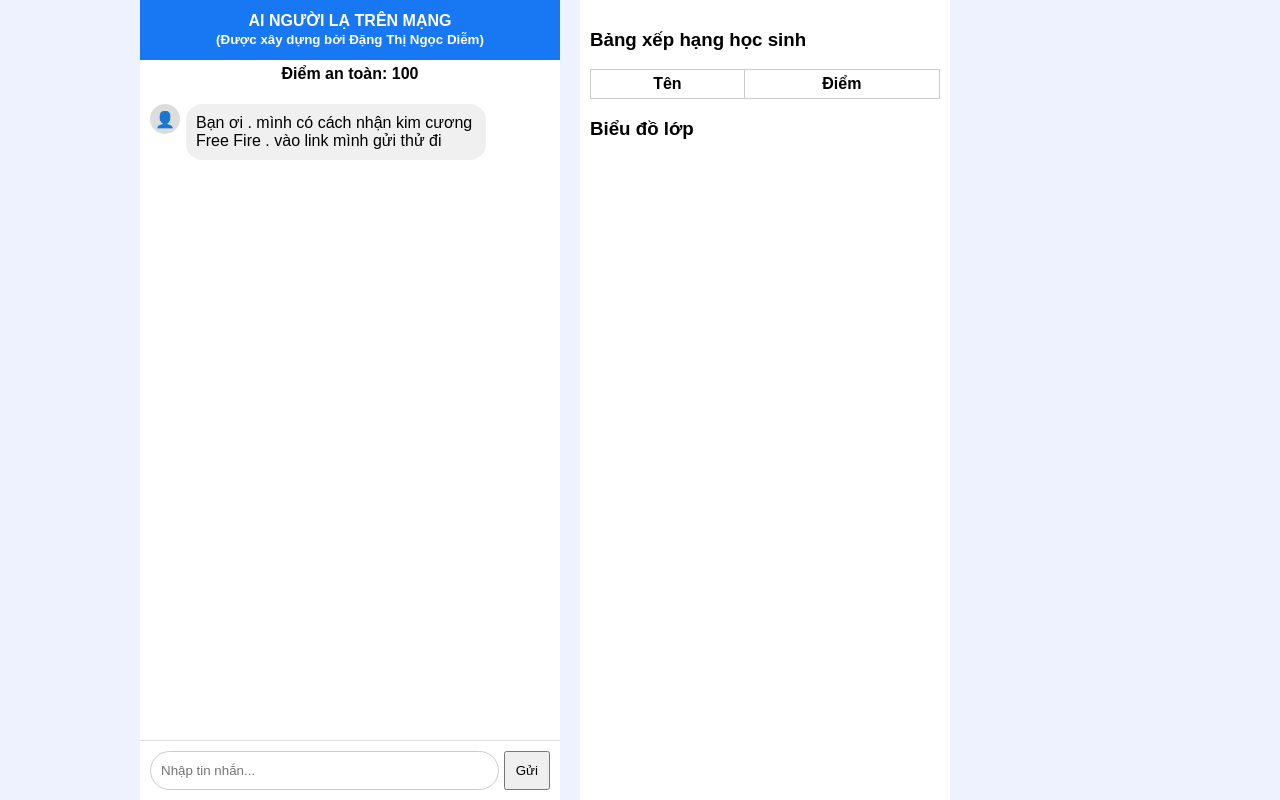
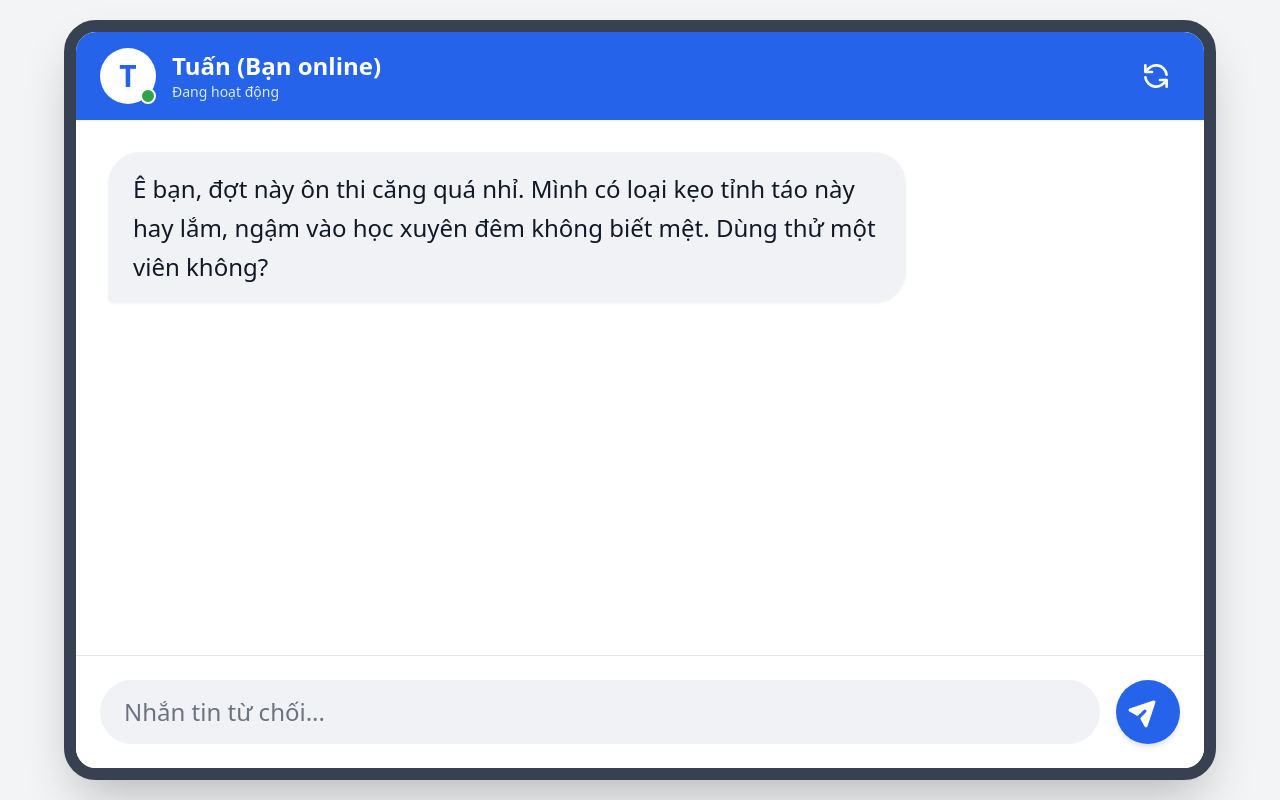
Before and after one commit to colien11111-ux/NGUOI_LA_TREN_MANG, a plain HTML site: page index.html in a window 1280 px wide. Drawn offline with nearby package versions, Linux system fonts and the light colour scheme.

Commit message:
Update index.html for layout and style enhancements
Refactor HTML structure and styles for improved layout and responsiveness.

```diff
--- a/index.html
+++ b/index.html
@@ -1,474 +1,198 @@
 <!DOCTYPE html>
 <html lang="vi">
 <head>
+    <meta charset="UTF-8">
+    <meta name="viewport" content="width=device-width, initial-scale=1.0">
+    <title>SafeShield - Kỹ Năng Từ Chối</title>
+    <script src="https://cdn.tailwindcss.com"></script>
+    <style>
+        @keyframes fadeIn {
+            from { opacity: 0; transform: translateY(10px); }
+            to { opacity: 1; transform: translateY(0); }
+        }
+        /* Tùy chỉnh thanh cuộn cho đẹp mắt */
+        ::-webkit-scrollbar { width: 8px; }
+        ::-webkit-scrollbar-track { background: transparent; }
+        ::-webkit-scrollbar-thumb { background: #cbd5e1; border-radius: 10px; }
+        ::-webkit-scrollbar-thumb:hover { background: #94a3b8; }
+    </style>
+</head>
+<body class="bg-gray-100 h-screen flex justify-center items-center font-sans p-6">
 
-<meta charset="UTF-8">
-<meta name="viewport" content="width=device-width,initial-scale=1">
+<!-- Khung giả lập thiết bị -->
+<div class="w-full max-w-6xl h-[95vh] flex flex-col bg-white rounded-[2rem] overflow-hidden relative border-[12px] border-[#374151] shadow-2xl">
 
-<title>AI An Toàn Mạng - Đặng Thị Ngọc Diễm</title>
+    <!-- Header -->
+    <div class="bg-[#2563eb] text-white py-4 px-6 flex-none flex items-center justify-between z-10 shadow-sm">
+        <div class="flex items-center gap-4">
+            <!-- Avatar -->
+            <div class="relative">
+                <div class="w-14 h-14 bg-white rounded-full flex items-center justify-center text-[#2563eb] text-3xl font-bold">
+                    T
+                </div>
+                <!-- Dấu chấm xanh online -->
+                <div class="absolute bottom-0 right-0 w-4 h-4 bg-[#31a24c] border-2 border-white rounded-full"></div>
+            </div>
+            <!-- Thông tin -->
+            <div>
+                <h1 class="text-2xl font-bold">Tuấn (Bạn online)</h1>
+                <p class="text-sm text-blue-100">Đang hoạt động</p>
+            </div>
+        </div>
+        <!-- Nút Tải lại -->
+        <button onclick="location.reload()" class="p-2 hover:bg-blue-700 rounded-full transition-colors" title="Làm mới cuộc trò chuyện">
+            <svg class="w-8 h-8 text-white" fill="none" stroke="currentColor" viewBox="0 0 24 24"><path stroke-linecap="round" stroke-linejoin="round" stroke-width="2" d="M4 4v5h.582m15.356 2A8.001 8.001 0 004.582 9m0 0H9m11 11v-5h-.581m0 0a8.003 8.003 0 01-15.357-2m15.357 2H15"></path></svg>
+        </button>
+    </div>
 
-<script src="https://cdn.jsdelivr.net/npm/chart.js"></script>
+    <!-- Chat Box -->
+    <div id="chat-box" class="flex-1 overflow-y-auto p-8 space-y-6 bg-white pb-10">
+        <!-- Tin nhắn sẽ hiển thị ở đây -->
+    </div>
 
-<style>
+    <!-- Khung nhập tin nhắn -->
+    <div class="bg-white p-6 border-t border-gray-200 flex-none z-10">
+        <form id="chat-form" class="flex gap-4 items-center">
+            <input type="text" id="user-input" autocomplete="off" class="flex-1 bg-[#f0f2f5] border-none rounded-full px-6 py-4 text-2xl focus:outline-none focus:ring-2 focus:ring-[#2563eb] transition-all placeholder-gray-500 text-gray-800" placeholder="Nhắn tin từ chối...">
+            <button type="submit" class="bg-[#2563eb] hover:bg-blue-700 text-white rounded-full p-4 w-16 h-16 flex items-center justify-center shrink-0 transition-transform hover:scale-105 shadow-md">
+                <svg class="w-8 h-8 transform rotate-45 -mt-1 -ml-1" fill="currentColor" viewBox="0 0 20 20"><path d="M10.894 2.553a1 1 0 00-1.788 0l-7 14a1 1 0 001.169 1.409l5-1.429A1 1 0 009 15.571V11a1 1 0 112 0v4.571a1 1 0 00.725.962l5 1.428a1 1 0 001.17-1.408l-7-14z"></path></svg>
+            </button>
+        </form>
+    </div>
 
-body{
-margin:0;
-font-family:Arial;
-background:#eef2ff;
-display:flex;
-justify-content:center;
-}
-
-/* bố cục */
-
-#container{
-display:flex;
-gap:20px;
-max-width:1000px;
-width:100%;
-}
-
-/* khung chat */
-
-#app{
-width:420px;
-height:100vh;
-background:white;
-display:flex;
-flex-direction:column;
-}
-
-/* header */
-
-#header{
-background:#1877f2;
-color:white;
-padding:12px;
-text-align:center;
-font-weight:bold;
-}
-
-/* điểm */
-
-#score{
-text-align:center;
-font-weight:bold;
-padding:5px;
-}
-
-/* khung tin nhắn */
-
-#messages{
-flex:1;
-overflow:auto;
-padding:10px;
-display:flex;
-flex-direction:column;
-}
-
-.row{
-display:flex;
-margin:6px 0;
-}
-
-.avatar{
-width:30px;
-height:30px;
-border-radius:50%;
-background:#ddd;
-display:flex;
-align-items:center;
-justify-content:center;
-margin-right:6px;
-}
-
-.msg{
-padding:10px;
-border-radius:16px;
-max-width:70%;
-}
-
-.stranger{
-background:#f1f0f0;
-}
-
-.student{
-background:#1877f2;
-color:white;
-margin-left:auto;
-}
-
-/* nhập */
-
-#input{
-display:flex;
-padding:10px;
-border-top:1px solid #ddd;
-}
-
-#text{
-flex:1;
-padding:10px;
-border-radius:20px;
-border:1px solid #ccc;
-}
-
-button{
-padding:10px;
-margin-left:5px;
-}
-
-/* cảnh báo */
-
-#warning{
-color:red;
-text-align:center;
-font-weight:bold;
-}
-
-/* panel */
-
-#panel{
-width:350px;
-background:white;
-padding:10px;
-}
-
-table{
-width:100%;
-border-collapse:collapse;
-}
-
-th,td{
-border:1px solid #ccc;
-padding:5px;
-text-align:center;
-}
-
-/* mobile */
-
-@media (max-width:768px){
-
-#container{
-flex-direction:column;
-}
-
-#panel{
-width:100%;
-}
-
-}
-
-</style>
-
-</head>
-
-<body>
-
-<div id="container">
-
-<div id="app">
-
-<div id="header">
-
- AI NGƯỜI LẠ TRÊN MẠNG
-<br>
-<small>(Được xây dựng bởi Đặng Thị Ngọc Diễm) </small>
-
-</div>
-
-<div id="score">Điểm an toàn: 100</div>
-
-<div id="messages"></div>
-
-<div id="warning"></div>
-
-<div id="input">
-
-<input id="text" placeholder="Nhập tin nhắn...">
-<button onclick="send()">Gửi</button>
-
-</div>
-
-</div>
-
-<div id="panel">
-
-<h3>Bảng xếp hạng học sinh</h3>
-
-<table id="ranking">
-
-<tr>
-<th>Tên</th>
-<th>Điểm</th>
-</tr>
-
-</table>
-
-<h3>Biểu đồ lớp</h3>
-
-<canvas id="chart"></canvas>
-
-</div>
-
+    <!-- Bảng điểm kết quả -->
+    <div id="result-overlay" class="absolute inset-0 bg-black/80 hidden flex-col justify-center items-center z-50 p-8 text-center backdrop-blur-sm">
+        <div id="result-card" class="bg-white rounded-3xl p-10 max-w-4xl w-full transform scale-95 transition-transform duration-300 shadow-2xl">
+            <h2 id="result-title" class="text-5xl font-extrabold mb-4"></h2>
+            <p id="result-score" class="text-6xl font-black mb-6"></p>
+            <p id="result-message" class="text-2xl text-gray-700 mb-8 leading-relaxed"></p>
+            <button onclick="location.reload()" class="bg-[#2563eb] hover:bg-blue-700 text-white font-bold py-4 px-12 rounded-full text-2xl transition-transform hover:scale-105 shadow-xl">Thử lại tình huống</button>
+        </div>
+    </div>
 </div>
 
 <script>
+    const chatBox = document.getElementById('chat-box');
+    const chatForm = document.getElementById('chat-form');
+    const userInput = document.getElementById('user-input');
+    const resultOverlay = document.getElementById('result-overlay');
+    const resultTitle = document.getElementById('result-title');
+    const resultScore = document.getElementById('result-score');
+    const resultMessage = document.getElementById('result-message');
 
-let score=100
-let index=0
-let safeCount=0
-let dangerCount=0
+    let turnCount = 0;
+    const maxTurns = 5;
 
-/* random */
+    window.onload = () => {
+        // Tuấn gửi tin nhắn mồi ngay khi load trang
+        setTimeout(() => {
+            addMessage("ai", "Ê bạn, đợt này ôn thi căng quá nhỉ. Mình có loại kẹo tỉnh táo này hay lắm, ngậm vào học xuyên đêm không biết mệt. Dùng thử một viên không?");
+        }, 500);
+    };
 
-function rand(arr){
-return arr[Math.floor(Math.random()*arr.length)]
-}
+    function addMessage(type, text) {
+        const msgDiv = document.createElement('div');
+        msgDiv.className = `flex ${type === 'user' ? 'justify-end' : 'justify-start'} animate-[fadeIn_0.3s_ease-out]`;
 
-/* AI sinh câu lừa đảo */
+        // Giao diện bong bóng chat mới
+        const bubbleStyle = type === 'user'
+            ? 'bg-[#2563eb] text-white rounded-[2rem] rounded-br-md'
+            : 'bg-[#f0f2f5] text-gray-900 rounded-[2rem] rounded-bl-md border border-gray-100';
 
-function generateScam(){
+        msgDiv.innerHTML = `
+            <div class="max-w-[75%] ${bubbleStyle} text-2xl px-6 py-4 shadow-sm leading-relaxed">
+                ${text}
+            </div>
+        `;
+        chatBox.appendChild(msgDiv);
 
-let intro=[
-"Chào em",
-"Hi bạn",
-"Bạn ơi",
-"Mình hỏi chút",
-"Online không"
-]
+        // Cuộn xuống dòng mới nhất
+        chatBox.scrollTo({
+            top: chatBox.scrollHeight,
+            behavior: 'smooth'
+        });
+    }
 
-let scam=[
-"mình có cách nhận kim cương Free Fire",
-"mình đang phát quà game miễn phí",
-"mình có tài khoản game VIP",
-"mình có link nhận quà TikTok",
-"mình biết cách hack game"
-]
+    chatForm.addEventListener('submit', (e) => {
+        e.preventDefault();
+        const text = userInput.value.trim();
+        if (!text) return;
 
-let action=[
-"cho mình số điện thoại nhé",
-"vào link mình gửi thử đi",
-"kết bạn Zalo với mình nha",
-"chuyển 50k để kích hoạt",
-"gửi ảnh màn hình cho mình xem"
-]
+        addMessage("user", text);
+        userInput.value = '';
+        userInput.focus();
 
-let trust=[
-"nhiều bạn đã nhận rồi",
-"không mất gì đâu",
-"mình làm cho nhiều bạn rồi",
-"đảm bảo thật",
-"mình chỉ nhắn riêng cho bạn thôi"
-]
+        turnCount++;
+        processAIResponse(text);
+    });
 
-let secret=[
-"đừng nói với ai nhé",
-"bí mật nha",
-"chỉ mình bạn biết thôi"
-]
+    function processAIResponse(text) {
+        const winRegex = /(báo|mách|gọi|nói|chặn|block|bắt).*(công an|ba|mẹ|thầy|cô|ông|bà|người lớn)/i;
+        const agreeRegex = /chốt|ok|ừ|được|thử|đưa đây|chơi|lấy/i;
+        const moneyRegex = /tiền|nghèo|không có/i;
+        const fearRegex = /sợ|mẹ|ba|thầy|cô|bạn|phát hiện|la|mắng|công an/i;
 
-let style=Math.floor(Math.random()*5)
+        setTimeout(() => {
+            if (winRegex.test(text)) {
+                addMessage("ai", "Thôi thôi tao xin, làm gì mà căng thế! Không dùng thì thôi tao đi chỗ khác.");
+                setTimeout(() => showResult('win'), 1500);
+            }
+            else if (agreeRegex.test(text)) {
+                addMessage("ai", "Chốt thế đi! Thế mới là anh em chứ. Đợi xíu tao mang qua liền, đảm bảo phê!");
+                setTimeout(() => showResult('fail'), 2000);
+            }
+            else if (moneyRegex.test(text)) {
+                addMessage("ai", "Trời ơi, không có tiền thì tao cho nợ! Chỗ anh em bạn bè tao bao mày lần đầu, khi nào có trả cũng được. Thử một xíu cho biết đi!");
+            }
+            else if (fearRegex.test(text)) {
+                addMessage("ai", "Yên tâm đi, kẹo này ngụy trang kỹ lắm, nhìn y như kẹo dâu bình thường. Cứ ngậm đảm bảo thầy cô hay ba mẹ, kể cả công an cũng không ai biết đâu!");
+            }
+            else {
+                if (turnCount >= maxTurns) {
+                    addMessage("ai", "Mày nhát cáy thế! Thôi chán mày quá tao rủ đứa khác.");
+                    setTimeout(() => showResult('draw'), 1500);
+                } else {
+                    const defaultReplies = [
+                        "Điêu, ngậm viên này vào đảm bảo thi điểm cao. Sợ gì?",
+                        "Thử một tí thôi không nghiện được đâu mà lo, tao dùng suốt có sao đâu.",
+                        "Mày không thử là tụt hậu đấy, bọn bạn mình dùng đầy ra kia kìa."
+                    ];
+                    const reply = defaultReplies[Math.floor(Math.random() * defaultReplies.length)];
+                    addMessage("ai", reply);
+                }
+            }
+        }, 1000);
+    }
 
-if(style==0)
-return rand(intro)+" "+rand(scam)
+    function showResult(status) {
+        resultOverlay.classList.remove('hidden');
+        resultOverlay.classList.add('flex');
 
-if(style==1)
-return rand(scam)+" . "+rand(action)
+        setTimeout(() => {
+            document.getElementById('result-card').classList.remove('scale-95');
+            document.getElementById('result-card').classList.add('scale-100');
+        }, 50);
 
-if(style==2)
-return rand(intro)+" . "+rand(scam)+" . "+rand(trust)
-
-if(style==3)
-return rand(scam)+" . "+rand(action)+" . "+rand(secret)
-
-if(style==4)
-return rand(intro)+" . "+rand(scam)+" . "+rand(action)
-
-}
-
-/* hiển thị chat */
-
-function addMessage(text,type){
-
-let row=document.createElement("div")
-row.className="row"
-
-let msg=document.createElement("div")
-msg.className="msg "+type
-msg.innerText=text
-
-if(type=="stranger"){
-
-let avatar=document.createElement("div")
-avatar.className="avatar"
-avatar.innerText="👤"
-
-row.appendChild(avatar)
-row.appendChild(msg)
-
-}else{
-
-msg.className="msg student"
-row.appendChild(msg)
-
-}
-
-document.getElementById("messages").appendChild(row)
-
-document.getElementById("messages").scrollTop=9999
-
-}
-
-/* gửi */
-
-function send(){
-
-let text=document.getElementById("text").value
-
-if(text=="") return
-
-addMessage(text,"student")
-
-evaluate(text)
-
-document.getElementById("text").value=""
-
-setTimeout(reply,800)
-
-}
-
-/* AI trả lời */
-
-function reply(){
-
-if(index<8){
-
-let text=generateScam()
-
-addMessage(text,"stranger")
-
-detect(text)
-
-index++
-
-}else{
-
-finish()
-
-}
-
-}
-
-/* phát hiện nguy cơ */
-
-function detect(text){
-
-let danger=["chuyển","tiền","ảnh","số điện thoại","bí mật"]
-
-for(let w of danger){
-
-if(text.toLowerCase().includes(w)){
-
-document.getElementById("warning").innerText=
-"⚠ Cảnh báo: Tin nhắn có dấu hiệu lừa đảo!"
-
-}
-
-}
-
-}
-
-/* đánh giá */
-
-function evaluate(text){
-
-let safe=["không","báo","thầy","cô","cha mẹ","công an","nhầm","lộn","méc","không cần"]
-
-let danger=["ok","được","gửi","có","dạ","okay","muốn","ừ","uh","vâng","ô sờ kê"]
-
-for(let w of safe){
-
-if(text.toLowerCase().includes(w)) score+=5
-
-}
-
-for(let w of danger){
-
-if(text.toLowerCase().includes(w)) score-=10
-
-}
-
-document.getElementById("score").innerText="Điểm an toàn: "+score
-
-}
-
-/* kết thúc */
-
-function finish(){
-
-let name=prompt("Nhập tên học sinh")
-
-let table=document.getElementById("ranking")
-
-let row=table.insertRow()
-
-row.insertCell(0).innerText=name
-row.insertCell(1).innerText=score
-
-if(score>=100) safeCount++
-else dangerCount++
-
-drawChart()
-
-/* kết luận */
-
-let result=""
-
-if(score>=100){
-
-result="✅ Em xử lý tình huống rất an toàn."
-
-}
-else if(score>=60){
-
-result="⚠ Em cần cảnh giác hơn với người lạ trên mạng."
-
-}
-else{
-
-result="❌ Em có nguy cơ bị lừa đảo trên mạng."
-
-}
-
-alert(result)
-
-}
-
-/* biểu đồ */
-
-function drawChart(){
-
-new Chart(document.getElementById("chart"),{
-
-type:"pie",
-
-data:{
-labels:["An toàn","Nguy cơ"],
-datasets:[{
-data:[safeCount,dangerCount]
-}]
-}
-
-})
-
-}
-
-/* bắt đầu chat */
-
-reply()
-
+        if (status === 'win') {
+            resultTitle.innerText = "🏆 XỬ LÝ XUẤT SẮC!";
+            resultTitle.className = "text-5xl font-extrabold mb-4 text-green-600";
+            resultScore.innerText = "Điểm an toàn: 100/100";
+            resultScore.className = "text-5xl font-black mb-6 text-green-500";
+            resultMessage.innerText = "Bạn đã có kỹ năng bảo vệ bản thân rất tốt! Việc dứt khoát từ chối và đe dọa báo cho người lớn hoặc cơ quan chức năng là cách hiệu quả nhất để chấm dứt sự rủ rê của kẻ xấu.";
+        } else if (status === 'fail') {
+            resultTitle.innerText = "❌ RẤT NGUY HIỂM!";
+            resultTitle.className = "text-5xl font-extrabold mb-4 text-red-600";
+            resultScore.innerText = "Điểm an toàn: 0/100";
+            resultScore.className = "text-5xl font-black mb-6 text-red-500";
+            resultMessage.innerText = "Bạn đã sập bẫy và đồng ý dùng thử! Các loại ma túy ngụy trang (núp bóng kẹo, nước trái cây) chỉ cần thử 1 lần là có thể gây nghiện và tàn phá hệ thần kinh. Phải kiên quyết nói KHÔNG!";
+        } else {
+            resultTitle.innerText = "⚠️ CẦN DỨT KHOÁT HƠN";
+            resultTitle.className = "text-5xl font-extrabold mb-4 text-yellow-600";
+            resultScore.innerText = "Điểm an toàn: 50/100";
+            resultScore.className = "text-5xl font-black mb-6 text-yellow-500";
+            resultMessage.innerText = "Tuy bạn chưa đồng ý nhưng cách từ chối của bạn còn quá yếu ớt. Kẻ xấu sẽ còn tiếp tục bám theo dụ dỗ. Hãy từ chối thẳng thừng và dọa báo người lớn!";
+        }
+    }
 </script>
-
 </body>
 </html>
```
